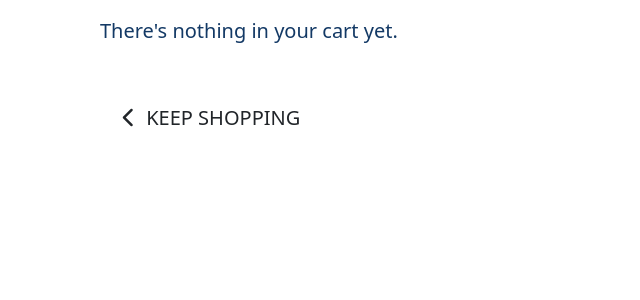
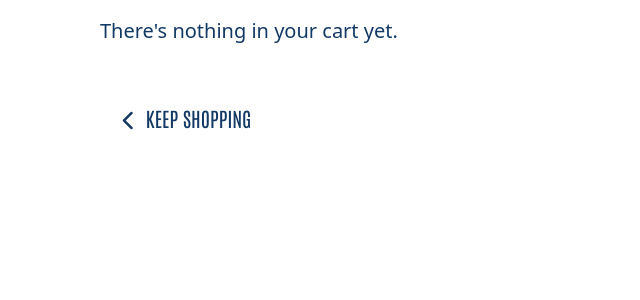
Before and after one commit to jonathanmeaney-lmk/globale_store, a Django app: page /cart/ in a window 1280 px wide. Shown: the part 166-466 px from the top of the page, without its empty margins (0-640 px from the left). Run offline with Django 3.2, Linux system fonts and the light colour scheme; some libraries are stand-ins or nearby versions.

Commit message:
Styled empty cart page

```diff
--- a/cart/templates/cart/cart.html
+++ b/cart/templates/cart/cart.html
@@ -264,7 +264,7 @@
     {% else %}
     <div class="container">
         <p class="lead mb-5">There's nothing in your cart yet.</p>
-        <a href="{% url 'products' %}" class="btn btn-outline-black rounded-0 btn-lg">
+        <a href="{% url 'products' %}" class="btn headings return-links mr-2 rounded-0 btn-lg">
             <span class="icon">
                 <i class="fas fa-chevron-left"></i>
             </span>
```
